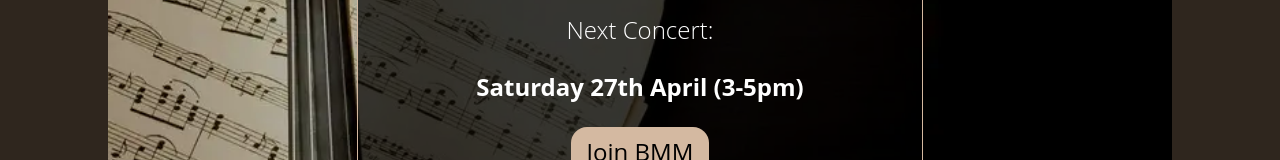
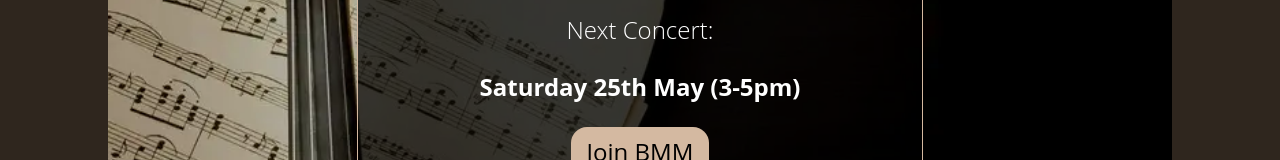
Before and after one commit to silkster87/react-bmm-website, a React (Create React App) app: page / in a window 1280 px wide. Shown: the part 412-572 px from the top of the page. Built offline with nearby package versions, Linux system fonts and the light colour scheme; no server answers.

Commit message:
update: may concert

```diff
--- a/src/components/Banner.tsx
+++ b/src/components/Banner.tsx
@@ -11,7 +11,12 @@ export const Banner = () => {
       <div className="bmm-logo-container">
         <picture>
           <source srcSet={logoWebp} />
-          <img className="bmm-logo" src={logo} alt="Bromley Music Makers Logo" height="90px" width="auto"/>
+          <img
+            className="bmm-logo"
+            src={logo}
+            alt="Bromley Music Makers Logo"
+            height="90px"
+            width="auto"/>
         </picture>
       </div>
       <div className="banner-title">
@@ -19,11 +24,17 @@ export const Banner = () => {
         <p className="smallprint">79th Season</p>
         <p className="smallprint">Next Concert:</p>
         <p className="smallprint">
-          <strong>Saturday 27th April (3-5pm)</strong>
+          <strong>Saturday 25th May (3-5pm)</strong>
         </p>
         <div className="btn-container">
           <button className="join-bmm-btn">
-            <a href={links.joinBMM} target="_blank" style={{ color: 'white' }} rel="noreferrer">Join BMM</a>
+            <a
+              href={links.joinBMM}
+              target="_blank"
+              style={{ color: 'white' }}
+              rel="noreferrer">
+                Join BMM
+            </a>
           </button>
         </div>
       </div>
```
